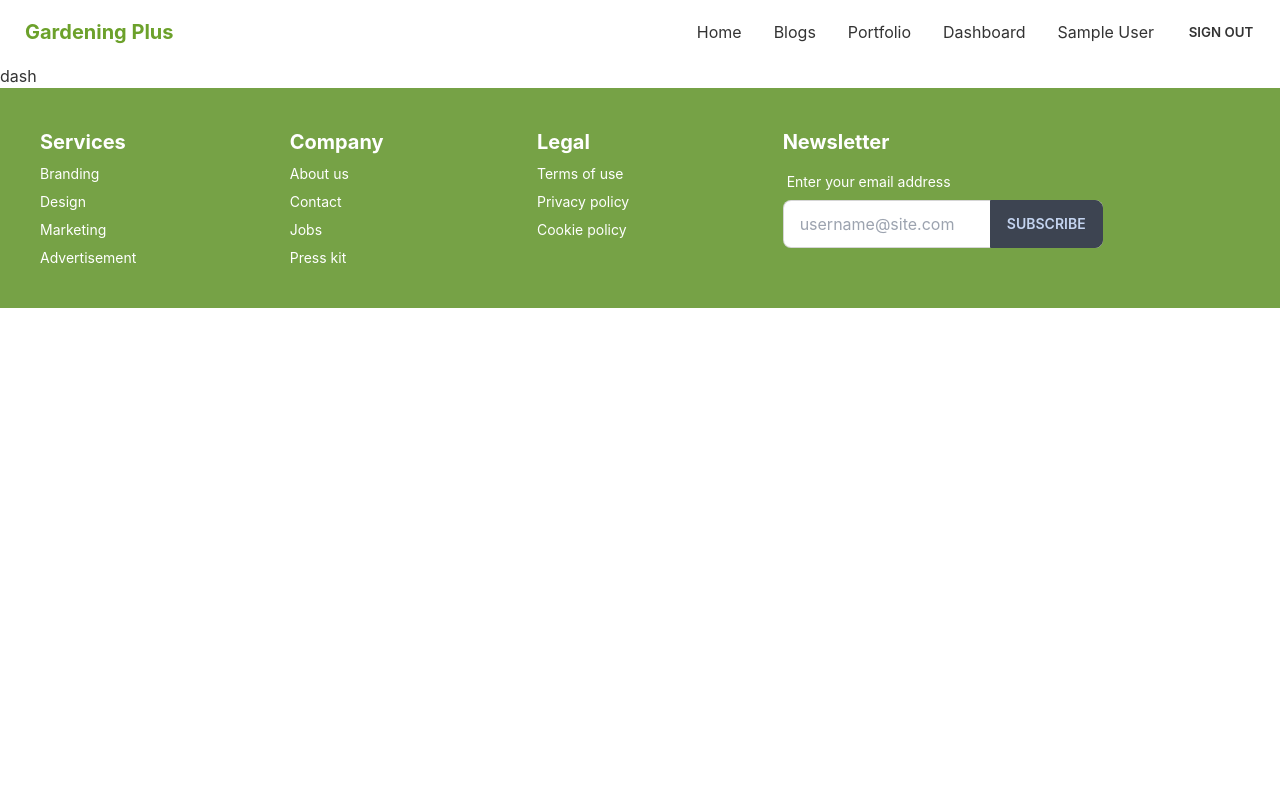
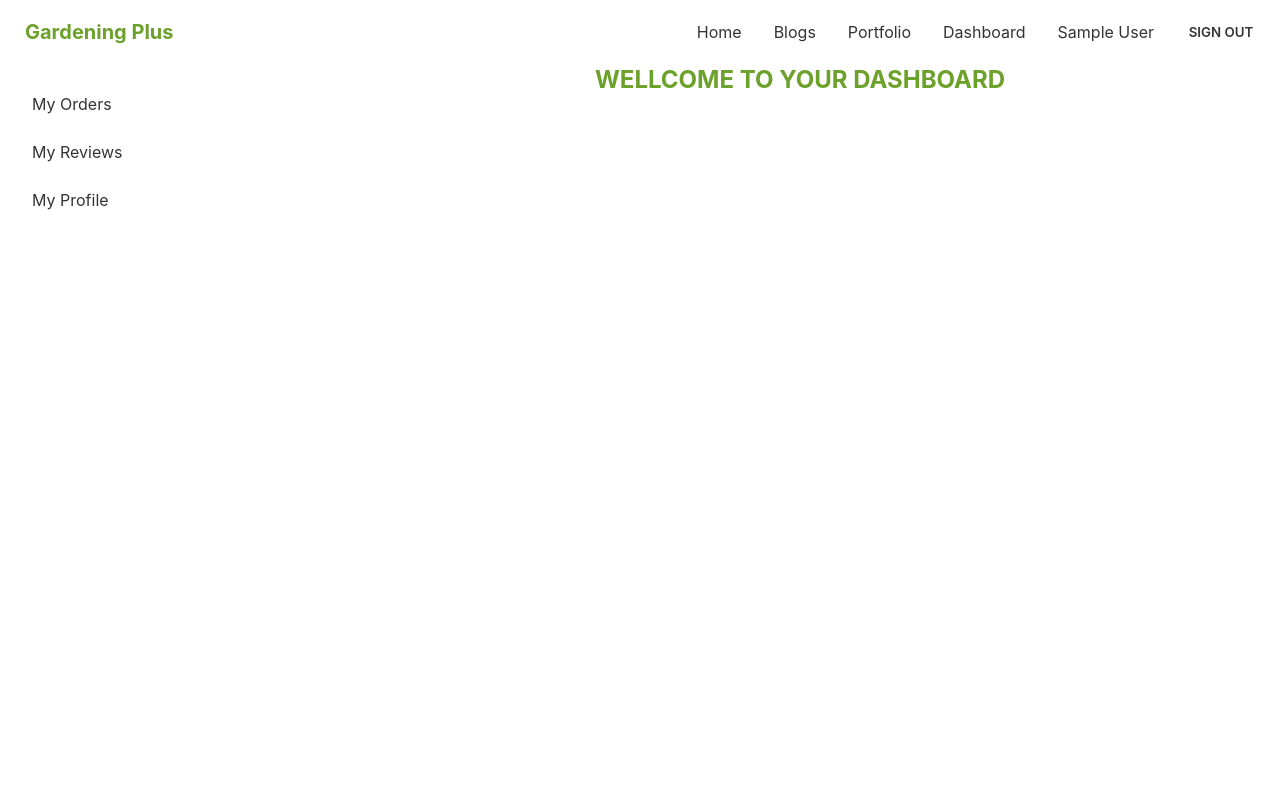
Before and after one commit to md-najmul-haque/gardening-tools-manufacturer-client-side, a React (Create React App) app: page /dashboard in a window 1280 px wide. Shown: the top 800 px of the page. Built offline with nearby package versions, Linux system fonts and the light colour scheme; no server answers; sample sign-in values are in the browser's storage; what tw-elements would draw is missing.

Commit message:
nested route created

```diff
--- a/package.json
+++ b/package.json
@@ -20,6 +20,7 @@
     "react-query": "^3.39.0",
     "react-router-dom": "^6.3.0",
     "react-scripts": "5.0.1",
+    "react-toastify": "^9.0.1",
     "tw-elements": "^1.0.0-alpha12",
     "web-vitals": "^2.1.4"
   },
--- a/src/App.js
+++ b/src/App.js
@@ -9,6 +9,11 @@ import SignUp from './Pages/Login/SignUp/SignUp';
 import Purchase from './Pages/Purchase/Purchase';
 import RequireAuth from './Pages/Login/RequireAuth/RequireAuth';
 import Dashboard from './Pages/DashBoard/DashBoard/Dashboard';
+import MyOrders from './Pages/DashBoard/MyOrders/MyOrders';
+import MyReviews from './Pages/DashBoard/MyReviews/MyReviews';
+import MyProfile from './Pages/DashBoard/MyProfile/MyProfile';
+import { ToastContainer } from 'react-toastify';
+import 'react-toastify/dist/ReactToastify.css';
 
 
 function App() {
@@ -22,16 +27,17 @@ function App() {
             <Purchase />
           </RequireAuth>
         } />
-        <Route path="/dashboard" element={
-          <RequireAuth>
-            <Dashboard />
-          </RequireAuth>
-        } />
+        <Route path="/dashboard" element={<RequireAuth><Dashboard /> </RequireAuth>}>
+          <Route path="orders" element={<RequireAuth><MyOrders /></RequireAuth>} />
+          <Route path="reviews" element={<RequireAuth><MyReviews /></RequireAuth>} />
+          <Route path="profile" element={<RequireAuth><MyProfile /></RequireAuth>} />
+        </Route>
         <Route path="/signup" element={<SignUp />} />
         <Route path="/login" element={<Login />} />
         <Route path="*" element={<NotFound />} />
       </Routes>
       <Footer />
+      <ToastContainer />
     </div>
   );
 }
--- a/src/Pages/DashBoard/DashBoard/Dashboard.js
+++ b/src/Pages/DashBoard/DashBoard/Dashboard.js
@@ -1,10 +1,29 @@
 import React from 'react';
+import { Link, Outlet } from 'react-router-dom';
 
 const Dashboard = () => {
     return (
-        <div>
-            <h2>dash</h2>
+
+        <div class="drawer drawer-mobile">
+            <input id="dashboard-sidebar" type="checkbox" class="drawer-toggle" />
+            <div class="drawer-content">
+                <h1 className='text-xl lg:text-2xl text-primary uppercase text-center font-bold'>Wellcome to your dashboard</h1>
+                <Outlet />
+            </div>
+            <div class="drawer-side">
+                <label for="dashboard-sidebar" class="drawer-overlay"></label>
+                <ul class="menu p-4 overflow-y-auto w-80 bg-base-100 text-base-content">
+
+                    <li><Link to='/dashboard/orders'>My Orders</Link></li>
+                    <li><Link to='/dashboard/reviews'>My Reviews</Link></li>
+                    <li><Link to='/dashboard/profile'>My Profile</Link></li>
+
+                </ul>
+
+            </div>
+
         </div>
+
     );
 };
 
--- /dev/null
+++ b/src/Pages/DashBoard/MyOrders/MyOrders.js
@@ -0,0 +1,61 @@
+import React, { useState } from 'react';
+import { useAuthState } from 'react-firebase-hooks/auth';
+import auth from '../../../firebase.init';
+
+const MyOrders = () => {
+    const [user, loading] = useAuthState(auth)
+    const [bookings, setBookings] = useState([])
+    const email = user.email;
+
+    if (user) {
+        fetch(`http://localhost:5000/booking?email=${email}`, {
+            method: "GET",
+            headers: {}
+        })
+            .then(res => res.json())
+            .then(data => setBookings(data))
+    }
+
+    return (
+
+        <div class="overflow-x-auto">
+            <table class="table w-full">
+
+                <thead>
+                    <tr>
+                        <th>SL No</th>
+                        <th>Product Name</th>
+                        <th>Order Quantity</th>
+                        <th>Unit Price</th>
+                        <th>Total Price</th>
+                        <th>Action</th>
+                    </tr>
+                </thead>
+                <tbody>
+
+                    {
+                        bookings.map((booking, index) => <tr key={booking._id}>
+                            <th>{index + 1}</th>
+                            <td>{booking.toolName}</td>
+                            <td>{booking.orderQuantity}</td>
+                            <td>{booking.price}</td>
+                            <td>{`${booking.orderQuantity} * ${booking.price}`}</td>
+                            <td>{
+                                <div>
+                                    <button class="btn btn-primary btn-xs text-white mr-2">Payment</button>
+                                    <button class="btn  btn-primary btn-xs text-white">Cancel</button>
+                                </div>
+                            }</td>
+                        </tr>)
+                    }
+
+
+
+                </tbody>
+            </table>
+        </div>
+
+    );
+};
+
+export default MyOrders;
--- /dev/null
+++ b/src/Pages/DashBoard/MyProfile/MyProfile.js
@@ -0,0 +1,11 @@
+import React from 'react';
+
+const MyProfile = () => {
+    return (
+        <div>
+            <h2>profile</h2>
+        </div>
+    );
+};
+
+export default MyProfile;
--- /dev/null
+++ b/src/Pages/DashBoard/MyReviews/MyReviews.js
@@ -0,0 +1,11 @@
+import React from 'react';
+
+const MyReviews = () => {
+    return (
+        <div>
+            <h3>re</h3>
+        </div>
+    );
+};
+
+export default MyReviews;
--- a/src/Pages/Purchase/Purchase.js
+++ b/src/Pages/Purchase/Purchase.js
@@ -2,13 +2,15 @@ import React, { useRef } from 'react';
 import { useAuthState } from 'react-firebase-hooks/auth';
 import { useForm } from 'react-hook-form';
 import { useQuery } from 'react-query';
-import { useParams } from 'react-router-dom';
+import { useNavigate, useParams } from 'react-router-dom';
 import auth from '../../firebase.init';
 import Loading from '../Shared/Loading/Loading';
+import { toast } from 'react-toastify';
 
 const Purchase = () => {
     const { id } = useParams()
     const orderQuantity = useRef('');
+    const navigate = useNavigate()
 
     const [user, loading] = useAuthState(auth)
     console.log(user)
@@ -23,7 +25,7 @@ const Purchase = () => {
 
     const { _id, name, img, description, price, available, minimumOrderQuantity } = tool
 
-    const onSubmit = data => {
+    const onSubmit = (data, e) => {
 
         const booking = {
             customerName: user.displayName,
@@ -47,7 +49,13 @@ const Purchase = () => {
             body: JSON.stringify(booking)
         })
             .then(res => res.json())
-            .then(result => console.log(result))
+            .then(result => {
+
+                console.log(result)
+            });
+        toast(`Your booking for ${name} is placed successfully`)
+        e.target.reset();
+        navigate('/')
     };
 
     return (
@@ -180,8 +188,8 @@ const Purchase = () => {
                                 </label>
                             </div>
 
-                            <input disabled={minimumOrderQuantity > orderQuantity || available < orderQuantity} type="submit" class="btn w-full btn-primary" value='Place Order' />
-
+                            <input type="submit" class="btn w-full btn-primary" value='Place Order' />
+                            {/*  disabled={minimumOrderQuantity > orderQuantity || available < orderQuantity} */}
                         </form>
 
                     </div>
--- a/src/Pages/Shared/Navbar/Navbar.js
+++ b/src/Pages/Shared/Navbar/Navbar.js
@@ -54,6 +54,14 @@ const Navbar = () => {
                     {menuItem}
                 </ul>
             </div>
+            <div class="navbar-end lg:hidden">
+
+                <label tabindex="1" for="dashboard-sidebar" class="btn btn-ghost lg:hidden">
+                    <svg xmlns="http://www.w3.org/2000/svg" class="h-5 w-5" fill="none" viewBox="0 0 24 24" stroke="currentColor"><path stroke-linecap="round" stroke-linejoin="round" stroke-width="2" d="M4 6h16M4 12h8m-8 6h16" /></svg>
+                </label>
+
+            </div>
+
         </div>
     );
 };
```
Also changed, not shown: 1 other file (tests, documents, lock files or other folders).
